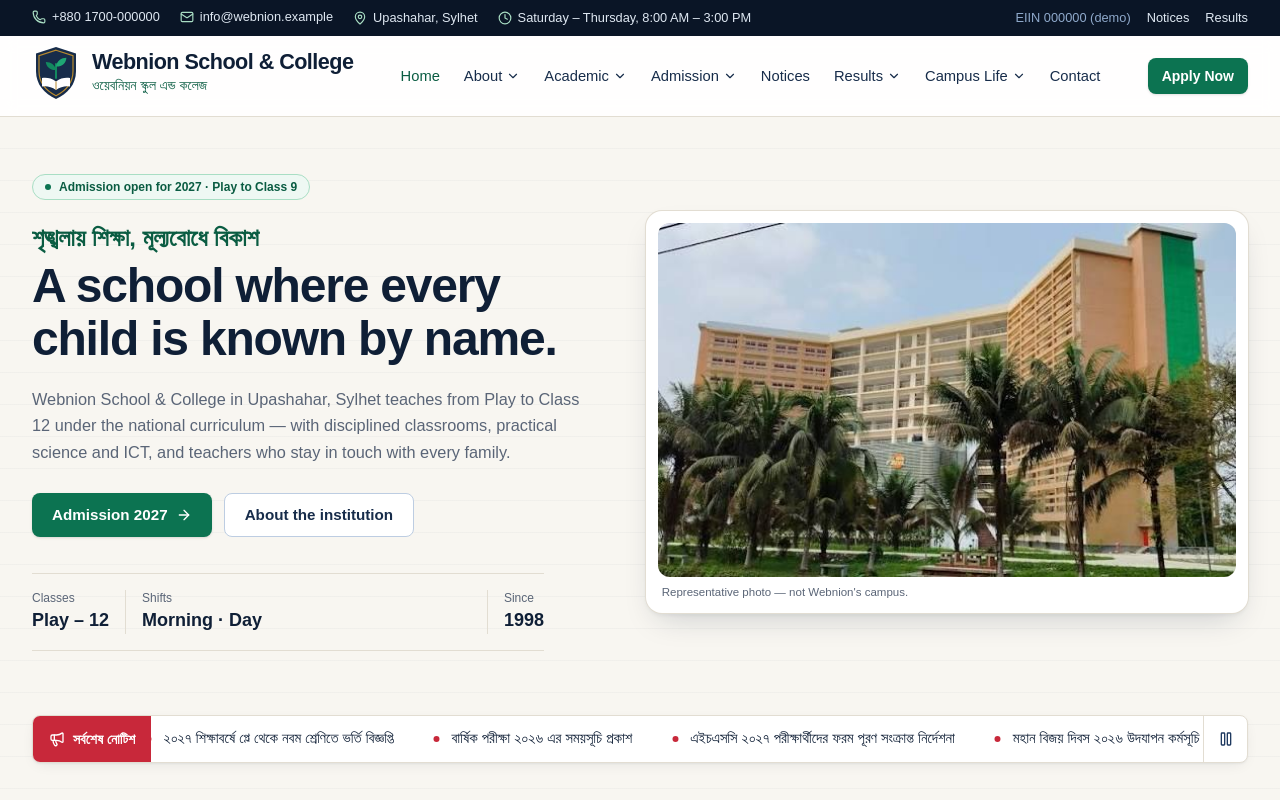
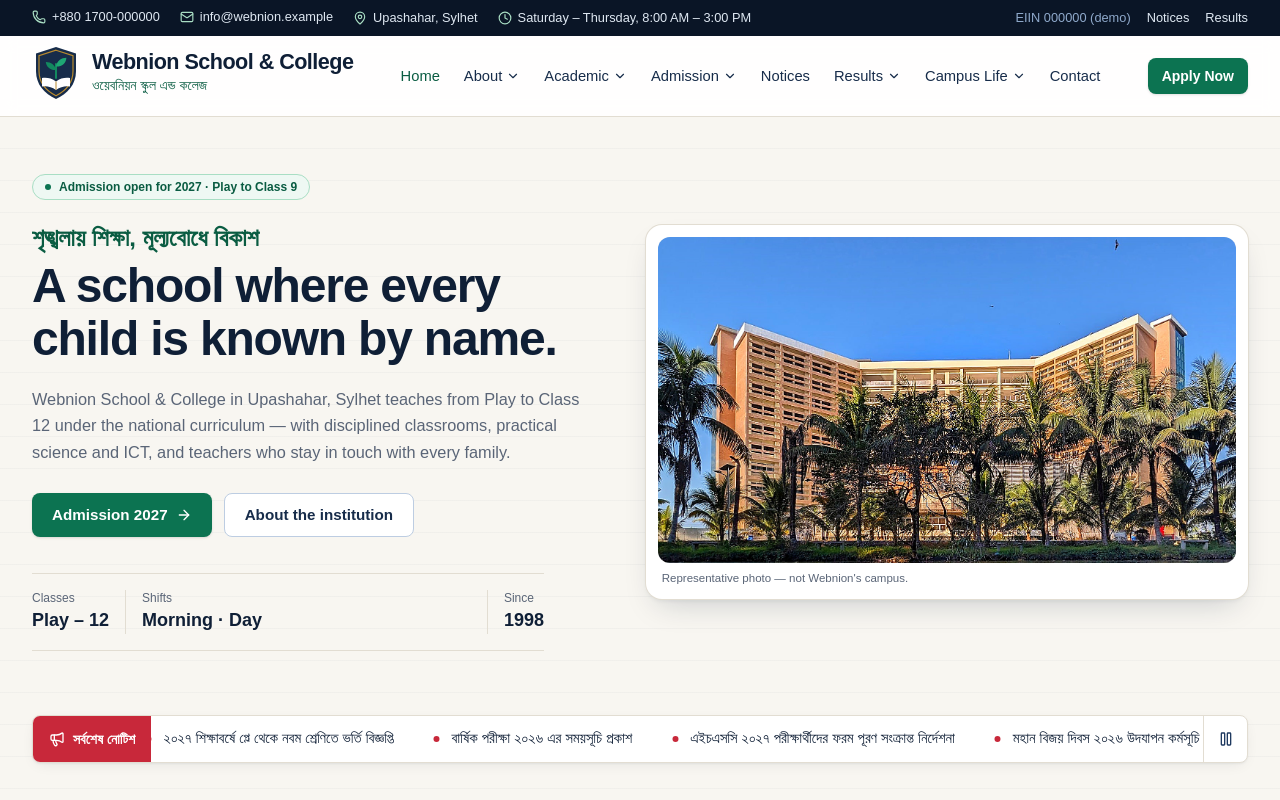
Before and after one commit to thowfique041/myschool-project, a Next.js app: page / in a window 1280 px wide. Shown: the top 800 px of the page. Built offline with nearby package versions, Linux system fonts and the light colour scheme; a web font is replaced by a local one.

Commit message:
feat: higher-resolution hero campus photo
Swap in the larger photo supplied by the owner with light sharpening
and contrast for a clearer image.

```diff
--- a/src/components/home/Hero.tsx
+++ b/src/components/home/Hero.tsx
@@ -61,7 +61,7 @@ export function Hero() {
 
         <HeroIntro delay={0.1} className="relative">
           <div className="relative rounded-2xl bg-white p-2 shadow-[var(--shadow-lift)] ring-1 ring-line sm:p-3">
-            <Picture image={images.heroCampus} priority ratio="aspect-[571/350]" sizes="(min-width: 1024px) 50vw, 100vw" className="rounded-xl" />
+            <Picture image={images.heroCampus} priority ratio="aspect-[16/9]" sizes="(min-width: 1024px) 50vw, 100vw" className="rounded-xl" />
             <p className="px-1 pt-2 text-[0.72rem] leading-snug text-muted">Representative photo — not Webnion&apos;s campus.</p>
           </div>
         </HeroIntro>
--- a/src/data/images.ts
+++ b/src/data/images.ts
@@ -24,9 +24,9 @@ export const images = {
   /** Supplied by the site owner. */
   heroCampus: {
     src: "/images/hero-campus.jpg",
-    alt: "A tall cream and green academic building behind a row of palm trees",
-    width: 571,
-    height: 350,
+    alt: "A tall brick-and-cream academic building behind a row of coconut palms under a clear blue sky",
+    width: 1703,
+    height: 887,
   },
   campus: unsplash(
     "photo-1726390414421-37a9efdf13ee",
```
Also changed, not shown: public/images/hero-campus.jpg.
